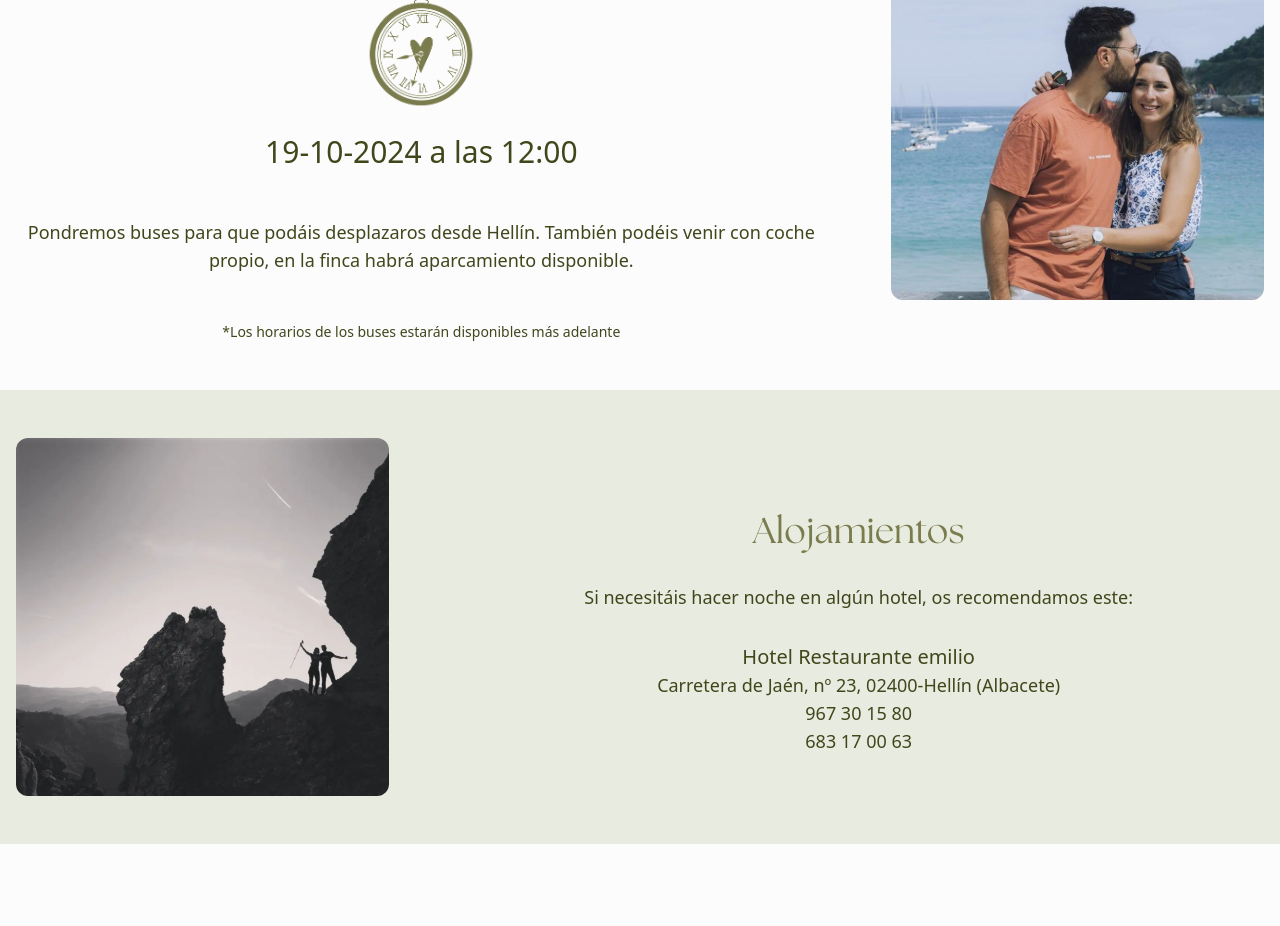
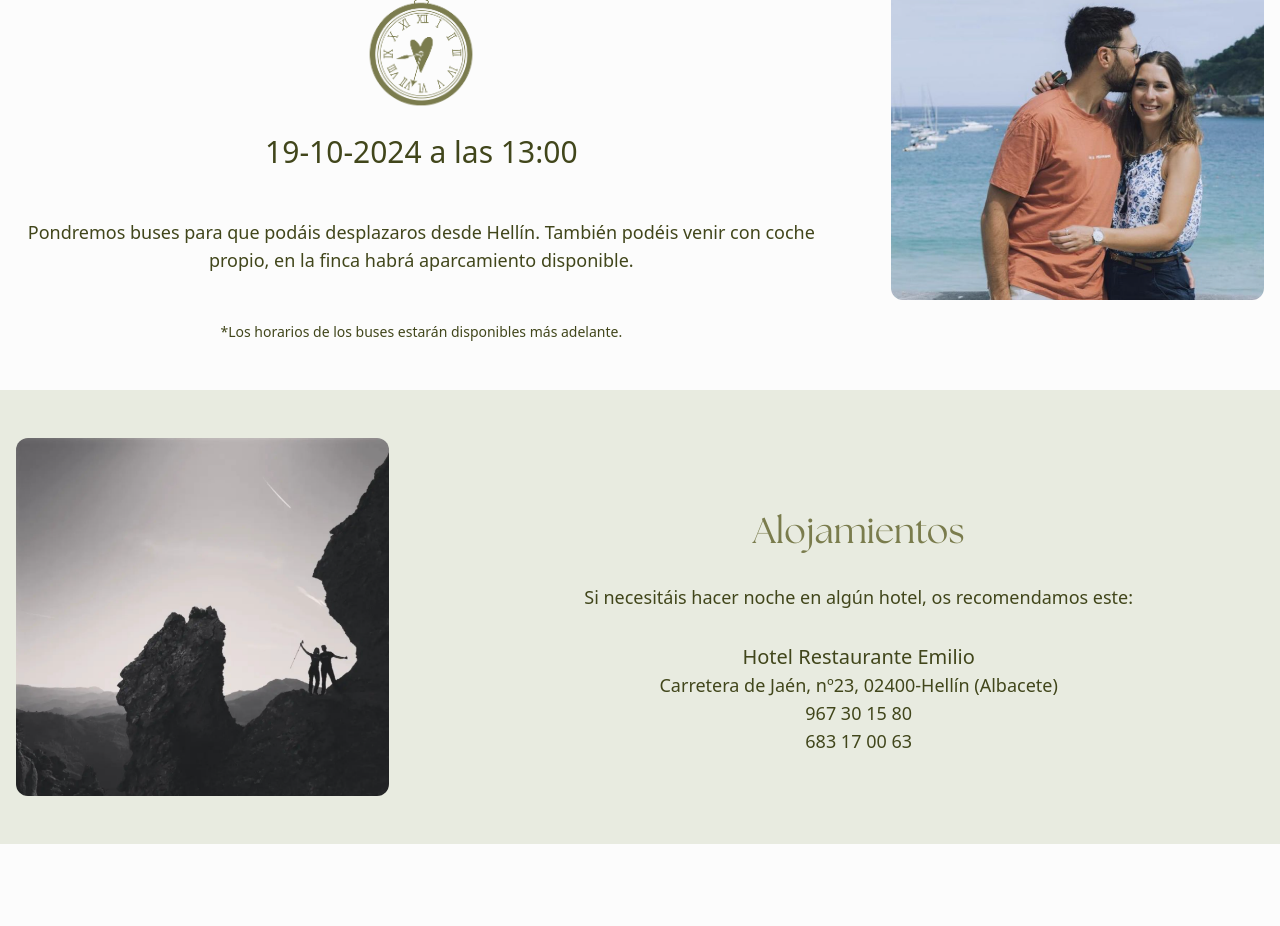
Before and after one commit to soyjaimefm/wedd-web, an Astro site: page / in a window 1280 px wide. Shown: the part 1520-2446 px from the top of the page. Built offline with nearby package versions, Linux system fonts and the light colour scheme; Astro itself is replaced by a stand-in of ours; a web font is replaced by a local one.

Commit message:
Update index.astro
Modified wedding time and "Emilio"

```diff
--- a/src/pages/index.astro
+++ b/src/pages/index.astro
@@ -26,7 +26,7 @@ import Contact from "../components/Contact.astro";
           </a>
           <div class="flex flex-col gap-6 items-center my-6">
             <img class="w-40" src="/cuando.png" alt="" />
-            <span class="text-3xl">19-10-2024 a las 12:00</span>
+            <span class="text-3xl">19-10-2024 a las 13:00</span>
           </div>
           <p class="text-center">
             Pondremos buses para que podáis desplazaros desde Hellín. También
@@ -34,7 +34,7 @@ import Contact from "../components/Contact.astro";
             disponible.
           </p>
           <p class="text-center text-sm">
-            *Los horarios de los buses estarán disponibles más adelante
+            *Los horarios de los buses estarán disponibles más adelante.
           </p>
         </div>
         <div>
@@ -69,8 +69,8 @@ import Contact from "../components/Contact.astro";
           <a target="_blank" href="https://maps.app.goo.gl/6WdrisZxAJ6ECuuN8">
             <div class="text-center hover:scale-105 transition-transform">
 
-                <p class="text-xl">Hotel Restaurante emilio</p>
-                <p>Carretera de Jaén, nº 23, 02400-Hellín (Albacete)</p>
+                <p class="text-xl">Hotel Restaurante Emilio</p>
+                <p>Carretera de Jaén, nº23, 02400-Hellín (Albacete)</p>
                 <a href="tel:967301580">
                   <p>967 30 15 80</p>
                 </a>
```
